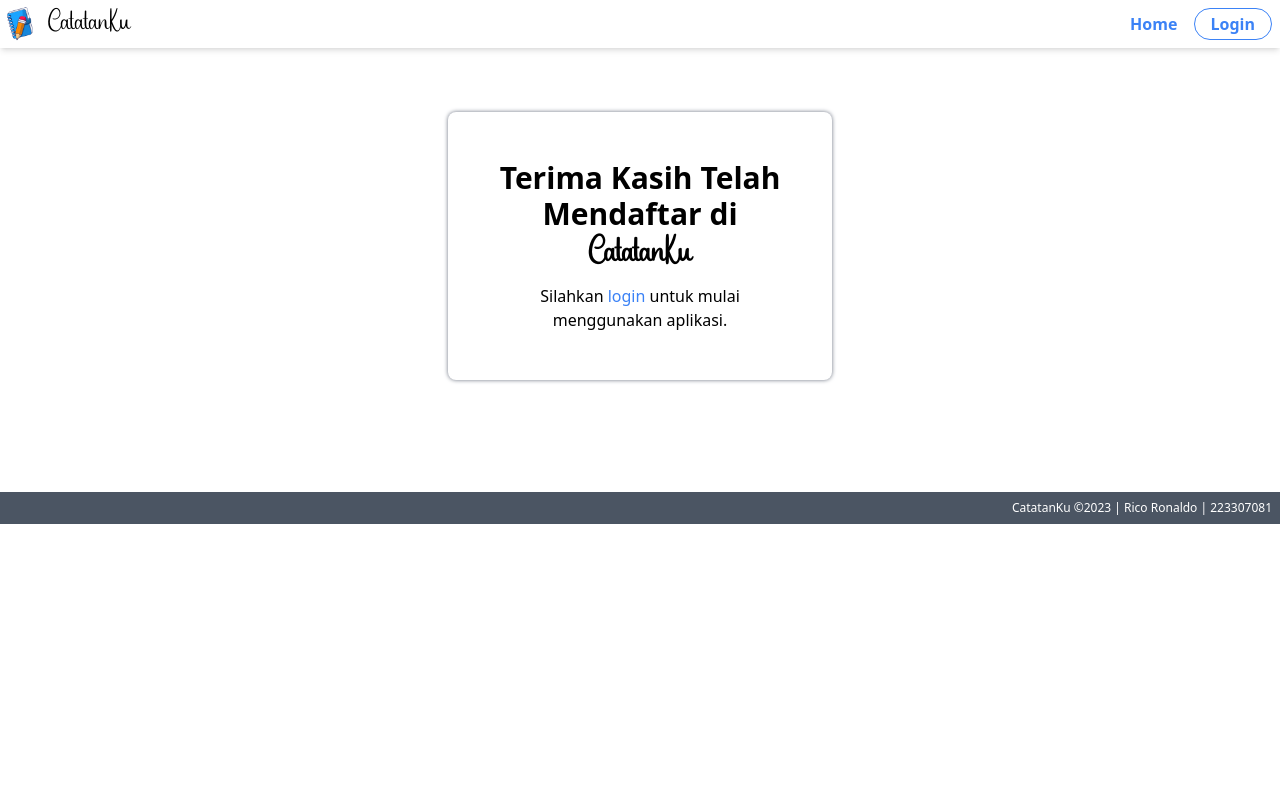
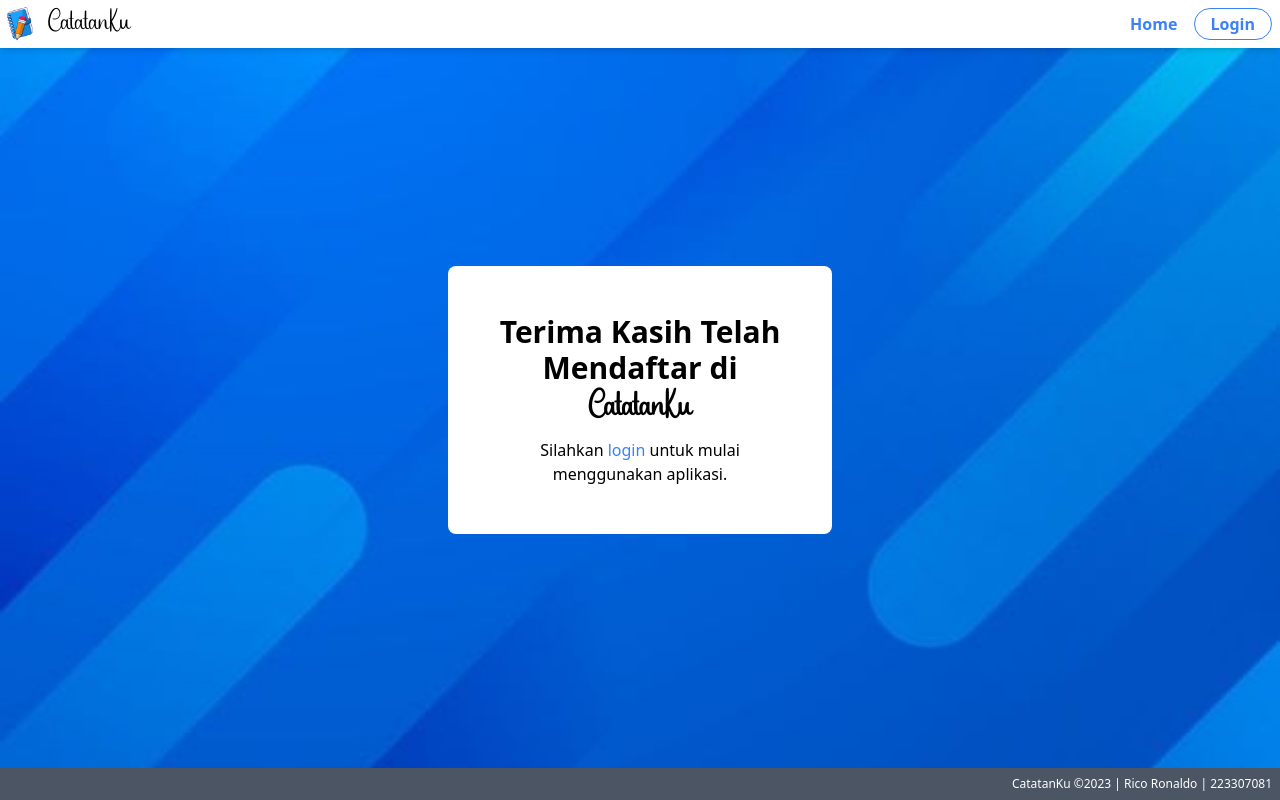
Before and after one commit to rico-r/catatanku, a PHP site: page /thanks.php in a window 1280 px wide. Run offline with PHP 8.4, Linux system fonts and the light colour scheme; some libraries are stand-ins or nearby versions.

Commit message:
Fix layout

```diff
--- a/index.php
+++ b/index.php
@@ -14,7 +14,7 @@ include 'layout/simple-header.php';
     </div>
 </div>
 
-<div id="more" class="p-4 md:p-16 flex min-h-screen">
+<div id="more" class="px-4 py-12 md:p-16 flex min-h-screen">
     <div class="my-auto w-full">
         <h1 class="text-center text-5xl mb-16">Fitur Aplikasi CatatanKu</h1>
         <div class="grid grid-cols-1 md:grid-cols-4 gap-8">
--- a/layout/simple-footer.php
+++ b/layout/simple-footer.php
@@ -1,4 +1,4 @@
-<div class="sticky left-0 right-0 bottom-0 p-2 text-right text-white bg-gray-600 text-xs">
+<div class="fixed left-0 right-0 bottom-0 p-2 text-right text-white bg-gray-600 text-xs">
     CatatanKu &copy;2023 | Rico Ronaldo | 223307081
 </div>
 </body>
--- a/layout/simple-header.php
+++ b/layout/simple-header.php
@@ -15,7 +15,7 @@
 </head>
 
 <body class="min-h-screen">
-    <div class="shadow-md z-50 py-1 flex absolute left-0 top-0 right-0 bg-white">
+    <div class="shadow-md z-50 py-1 flex fixed left-0 top-0 right-0 bg-white">
         <div class="flex">
             <img src="img/logo-1.png" alt="LogoCatatanKu" width="40" class="mr-2">
             <a href="index.php" class="title-label text-2xl my-auto">CatatanKu</a>
--- a/thanks.php
+++ b/thanks.php
@@ -2,8 +2,8 @@
 $pageTitle = 'Terima kasih Telah Mendaftar';
 include 'layout/simple-header.php';
 ?>
-<div class="flex p-4">
-    <div class="mx-auto my-12 p-8 md:my-24 md:p-12 w-96 rounded-lg shadow-[0px_0px_0.25rem] shadow-gray-500 text-center">
+<div class="flex min-h-screen bg-img-blue">
+    <div class="mx-4 mt-16 mb-auto p-8 md:m-auto md:p-12 w-96 bg-white rounded-lg text-center">
         <h1 class="w-full mb-3 text-3xl font-bold">Terima Kasih Telah Mendaftar di <span class="title-label">CatatanKu</span></h1>
         <p>Silahkan <a href="login.php" class="text-blue-500 hover:underline">login</a> untuk mulai menggunakan aplikasi.</p>
     </div>
```
